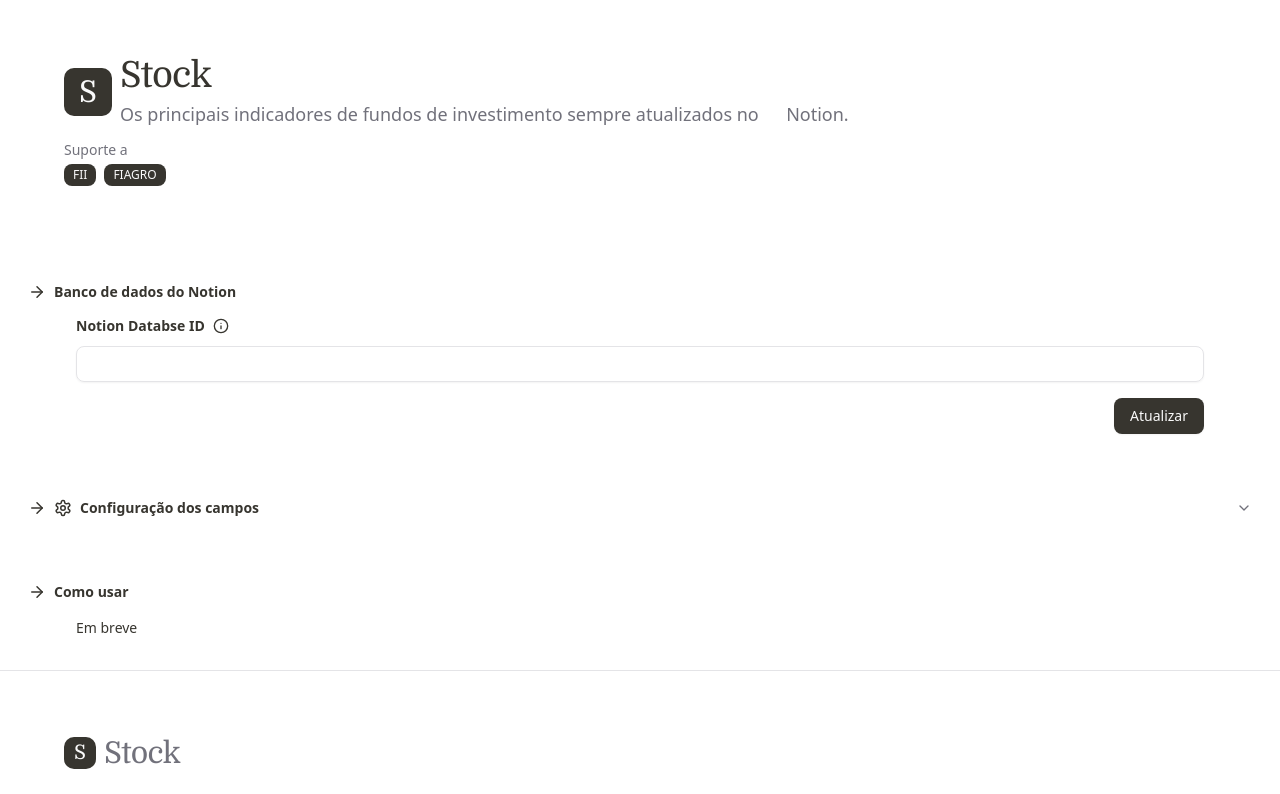
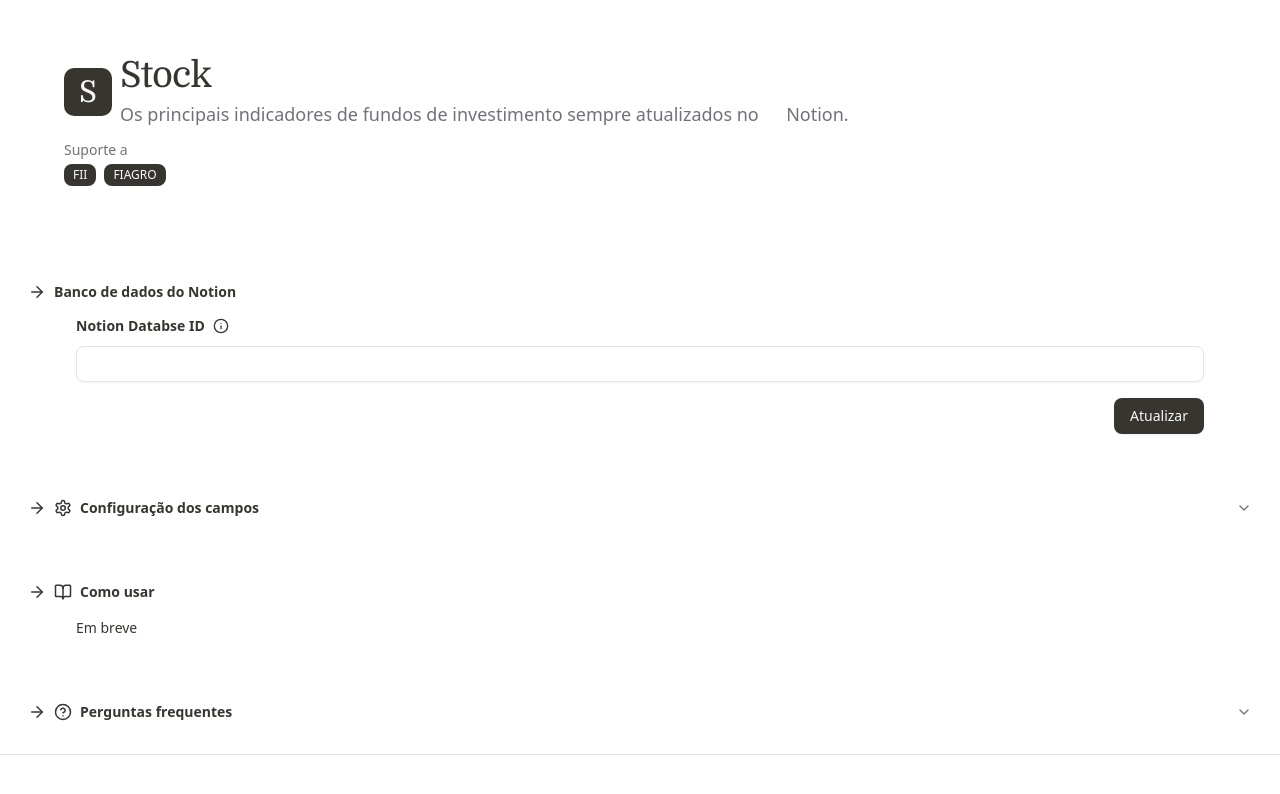
Before and after one commit to LuanRoger/stock-notion, a Next.js app in the folder apps/web/: page / in a window 1280 px wide. Shown: the top 794 px of the page. Built offline with nearby package versions, Linux system fonts and the light colour scheme; some icons are missing.

Commit message:
feat: start FAQ sections

```diff
--- /dev/null
+++ b/apps/web/src/components/faq-item.tsx
@@ -0,0 +1,11 @@
+export default function FaqItem() {
+  return (
+    <div className="flex flex-col gap-2">
+      <h2>O uso do serviço é gratuito?</h2>
+      <span>
+        Sim. O uso do serviço é gratuito e open-source. Você pode conferir o
+        código fonte do projeto no GitHub.
+      </span>
+    </div>
+  );
+}
--- /dev/null
+++ b/apps/web/src/components/faq-section.tsx
@@ -0,0 +1,7 @@
+import FaqItem from "./faq-item";
+
+export default function FaqSection() {
+  return (
+    <FaqItem />
+  )
+}
--- a/apps/web/src/components/section-item.tsx
+++ b/apps/web/src/components/section-item.tsx
@@ -1,18 +1,20 @@
 "use client";
 
 import {
+  DEFAULT_FAQ_SECTION_KEY,
   DEFAULT_HOW_TO_USE_SECTION_KEY,
   DEFAULT_NOTION_DATABASE_SECTION_KEY,
   DEFAULT_NOTION_SETTINGS_SECTION_KEY,
 } from "@/constants";
 import NotionDatabaseForm from "./notion-database-form";
 import SectionWrapper from "./section-wrapper";
-import { SettingsIcon } from "lucide-react";
+import { BookOpenIcon, CircleHelpIcon, SettingsIcon } from "lucide-react";
 import NotionSettingsForm from "./notion-settings-form";
 import HowToUseSection from "./how-to-use-section";
 import { DragControls, Reorder, useDragControls } from "motion/react";
 import { OrderKeys } from "@/types/order";
 import { ReactNode } from "react";
+import FaqSection from "./faq-section";
 
 interface SectionConfig {
   title: string;
@@ -37,8 +39,14 @@
   [DEFAULT_HOW_TO_USE_SECTION_KEY]: {
     title: "Como usar",
     collapsible: false,
-    icon: null,
+    icon: <BookOpenIcon size={18} />,
     component: HowToUseSection,
+  },
+  [DEFAULT_FAQ_SECTION_KEY]: {
+    title: "Perguntas frequentes",
+    collapsible: true,
+    icon: <CircleHelpIcon size={18} />,
+    component: FaqSection,
   },
 };
 
--- a/apps/web/src/constants/defaults.ts
+++ b/apps/web/src/constants/defaults.ts
@@ -3,6 +3,7 @@
   DEFAULT_NOTION_DATABASE_SECTION_KEY,
   DEFAULT_NOTION_SETTINGS_SECTION_KEY,
   DEFAULT_HOW_TO_USE_SECTION_KEY,
+  DEFAULT_FAQ_SECTION_KEY,
 } from "./order";
 import { OrderKeys } from "@/types/order";
 
@@ -24,4 +25,5 @@
   DEFAULT_NOTION_DATABASE_SECTION_KEY,
   DEFAULT_NOTION_SETTINGS_SECTION_KEY,
   DEFAULT_HOW_TO_USE_SECTION_KEY,
+  DEFAULT_FAQ_SECTION_KEY,
 ];
--- a/apps/web/src/constants/index.ts
+++ b/apps/web/src/constants/index.ts
@@ -4,4 +4,5 @@
   DEFAULT_NOTION_DATABASE_SECTION_KEY,
   DEFAULT_HOW_TO_USE_SECTION_KEY,
   DEFAULT_NOTION_SETTINGS_SECTION_KEY,
+  DEFAULT_FAQ_SECTION_KEY,
 } from "./order";
--- a/apps/web/src/constants/order.ts
+++ b/apps/web/src/constants/order.ts
@@ -1,3 +1,4 @@
 export const DEFAULT_NOTION_DATABASE_SECTION_KEY = "notion-database";
 export const DEFAULT_NOTION_SETTINGS_SECTION_KEY = "notion-settings";
 export const DEFAULT_HOW_TO_USE_SECTION_KEY = "how-to-use";
+export const DEFAULT_FAQ_SECTION_KEY = "faq";
--- a/apps/web/src/types/order.ts
+++ b/apps/web/src/types/order.ts
@@ -2,9 +2,11 @@
   DEFAULT_HOW_TO_USE_SECTION_KEY,
   DEFAULT_NOTION_DATABASE_SECTION_KEY,
   DEFAULT_NOTION_SETTINGS_SECTION_KEY,
+  DEFAULT_FAQ_SECTION_KEY
 } from "@/constants";
 
 export type OrderKeys =
   | typeof DEFAULT_NOTION_DATABASE_SECTION_KEY
   | typeof DEFAULT_NOTION_SETTINGS_SECTION_KEY
-  | typeof DEFAULT_HOW_TO_USE_SECTION_KEY;
+  | typeof DEFAULT_HOW_TO_USE_SECTION_KEY
+  | typeof DEFAULT_FAQ_SECTION_KEY;
```
